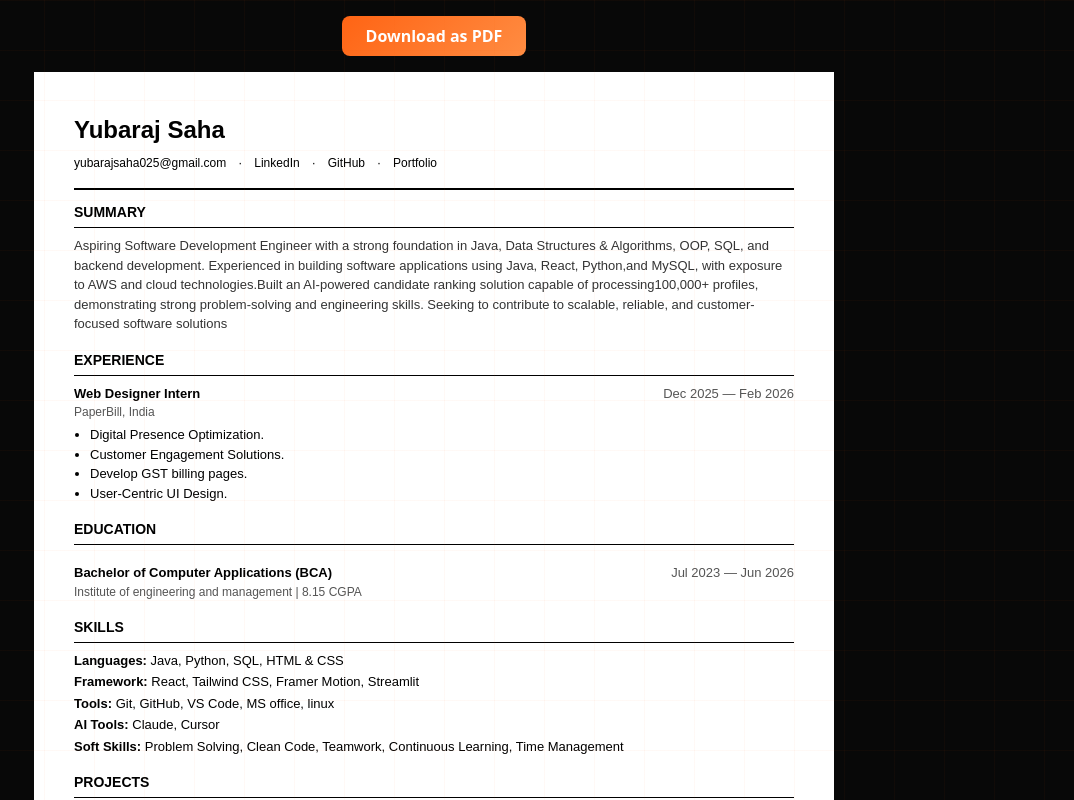
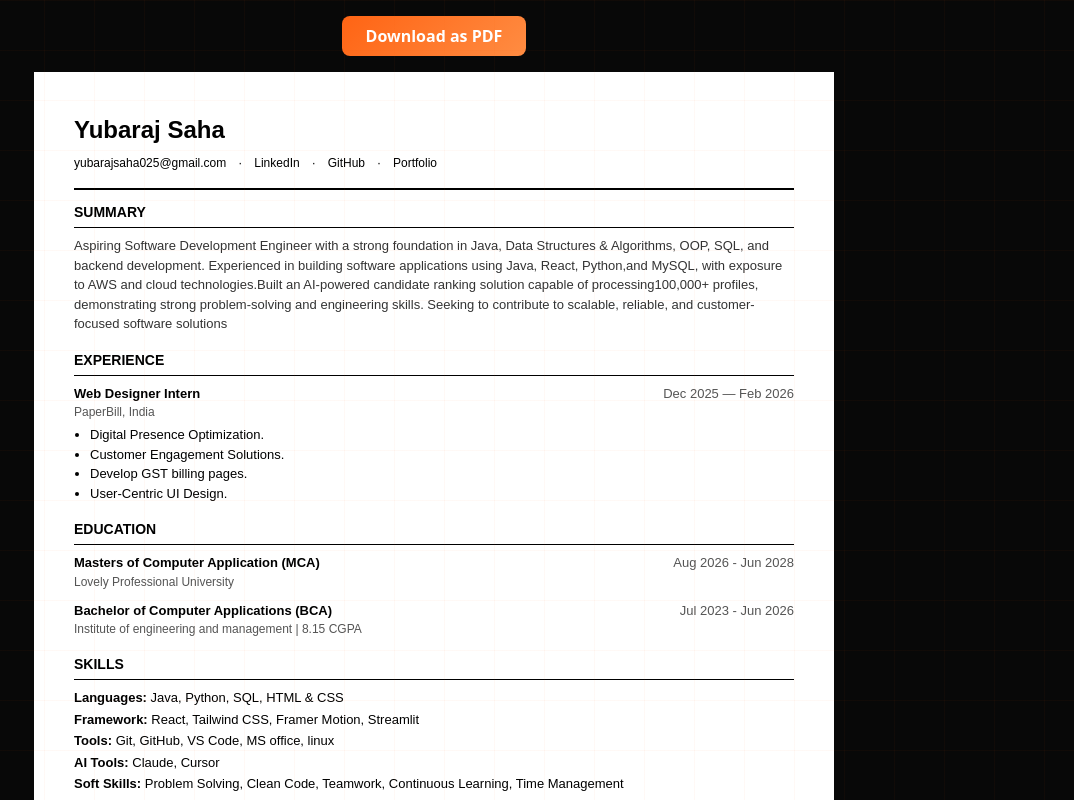
Before and after one commit to Yubarajsaha/Portfolio, a React (Vite) app: page /resume-preview in a window 1280 px wide. Shown: the top 800 px of the page, without its empty margins (206-1280 px from the left). Built offline with nearby package versions, Linux system fonts and the light colour scheme.

Commit message:
add postgraduation detais

```diff
--- a/src/components/ResumeLayout.jsx
+++ b/src/components/ResumeLayout.jsx
@@ -117,15 +117,15 @@ function ResumeLayout() {
           </h2>
           <div style={{ marginBottom: '10px' }}>
             <div style={{ display: 'flex', justifyContent: 'space-between' }}>
-              <strong></strong>
-              <span style={{ color: '#555' }}></span>
+              <strong>Masters of Computer Application (MCA)</strong>
+              <span style={{ color: '#555' }}>Aug 2026 - Jun 2028</span>
             </div>
-            <div style={{ color: '#555', fontSize: '12px' }}></div>
+            <div style={{ color: '#555', fontSize: '12px' }}>Lovely Professional University</div>
           </div>
           <div>
             <div style={{ display: 'flex', justifyContent: 'space-between' }}>
               <strong>Bachelor of Computer Applications (BCA)</strong>
-              <span style={{ color: '#555' }}>Jul 2023 — Jun 2026</span>
+              <span style={{ color: '#555' }}>Jul 2023 - Jun 2026</span>
             </div>
             <div style={{ color: '#555', fontSize: '12px' }}>Institute of engineering and management | 8.15 CGPA</div>
           </div>
```
